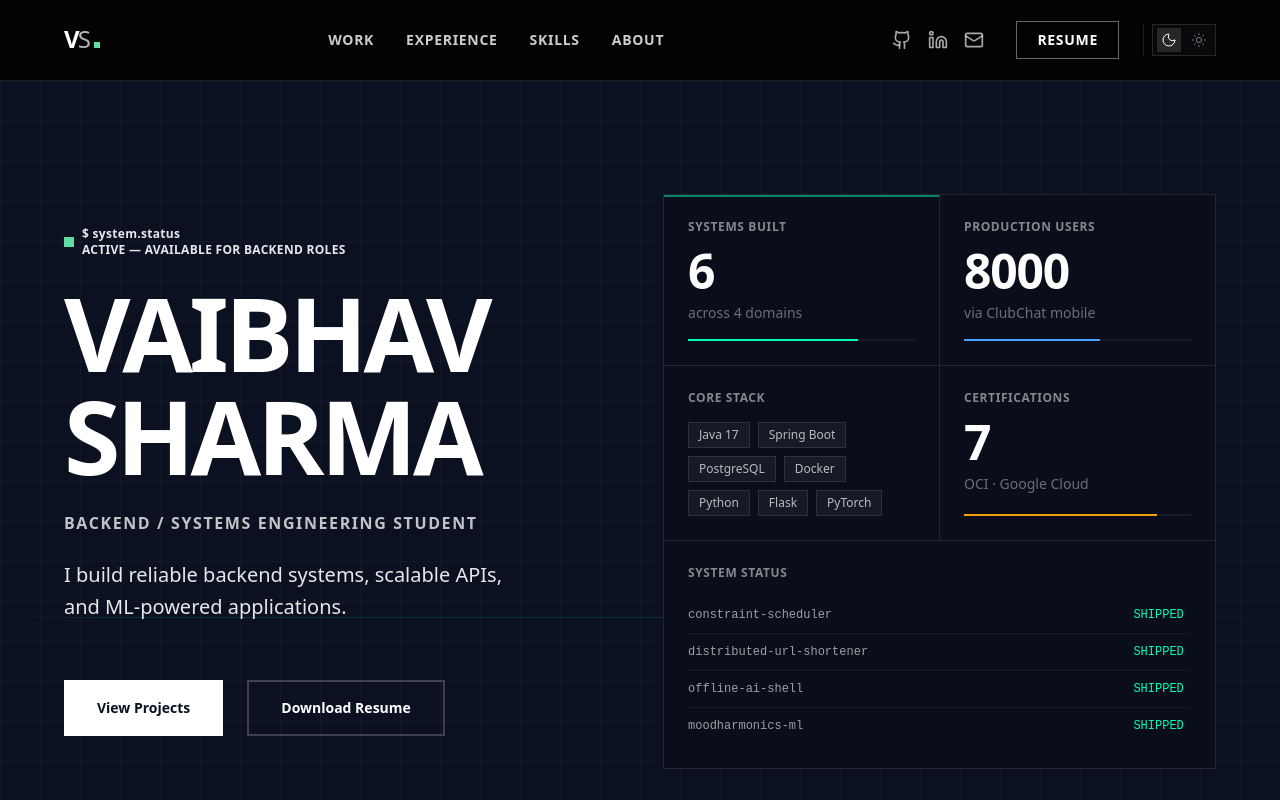
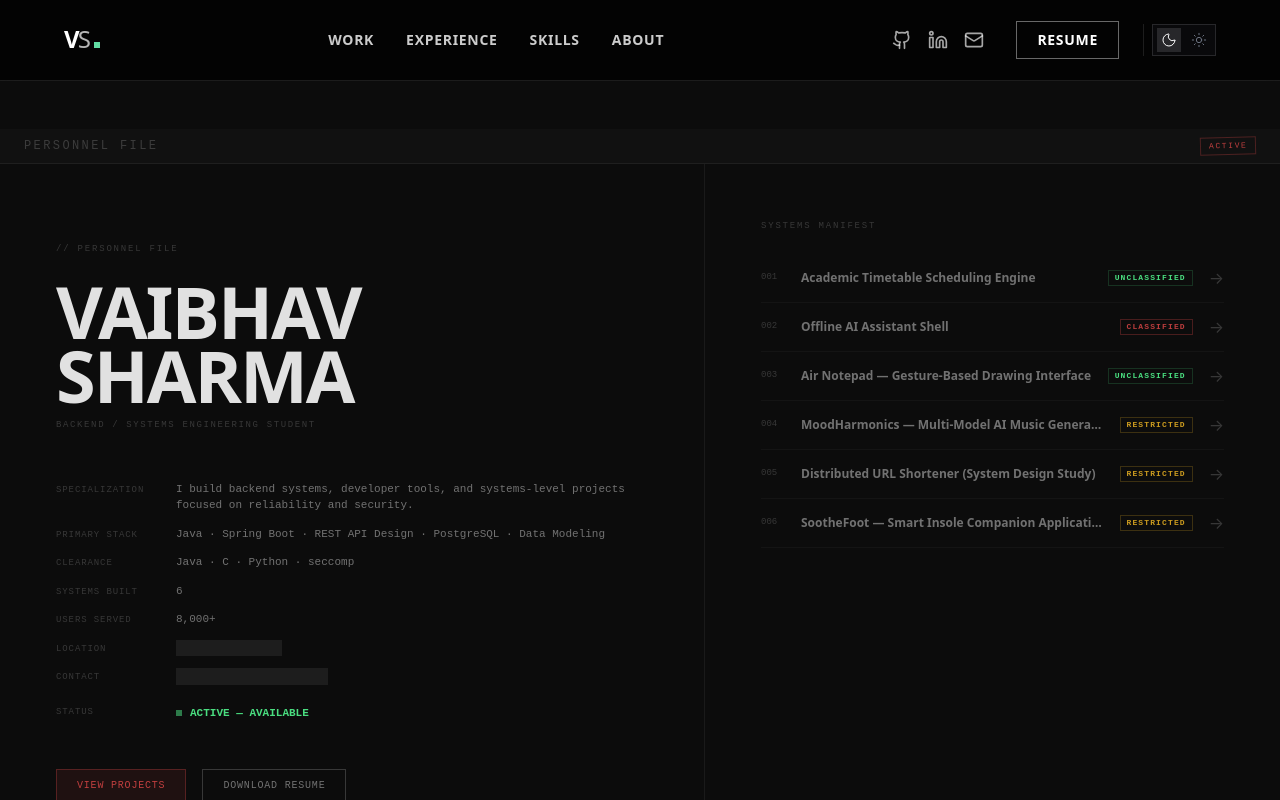
Before and after one commit to sharmavaibhav31/sharmavaibhav31, a React (Vite) app in the folder portfolio/: page / in a window 1280 px wide. Shown: the top 800 px of the page. Built offline with nearby package versions, Linux system fonts and the light colour scheme.

Commit message:
Updated home

```diff
--- a/portfolio/src/components/sections/HeroSection.tsx
+++ b/portfolio/src/components/sections/HeroSection.tsx
@@ -1,131 +1,138 @@
-import { useIntersectionObserver } from '../../hooks/useScrollReveal';
-import { useParallax } from '../../hooks/useParallax';
-import { SystemsMetricsPanel } from './SystemsMetricsPanel';
+// Theme: Redacted × Kernel/Log — new branch
+// Data source: resume.json, skills.json, projects.json — untouched
+
+import React from 'react';
+import resumeData from '../../data/resume.json';
+import skillsData from '../../data/skills.json';
+import projectsData from '../../data/projects.json';
 
 export const HeroSection: React.FC = () => {
-    useIntersectionObserver();
+    const specialization = resumeData.tagline;
 
-    // Hero text floats very subtly upward — understated depth
-    const textOffset = useParallax(0.08);
+    // Extract top 5 backend skills
+    const primaryStack = skillsData.capabilities
+        .find(c => c.category === 'Backend Engineering')
+        ?.items.slice(0, 5).map(i => i.name).join(' · ') || 'Java · Spring Boot · PostgreSQL · Docker';
+
+    const renderBadge = (category: string) => {
+        switch (category) {
+            case 'Security':
+                return <span className="font-mono text-[8px] tracking-[0.14em] px-[6px] py-[1px] font-bold border-[0.5px] border-accent-red-border text-accent-red">CLASSIFIED</span>;
+            case 'ML Orchestration':
+            case 'ML / AI':
+            case 'Scalability':
+            case 'IoT Systems':
+                return <span className="font-mono text-[8px] tracking-[0.14em] px-[6px] py-[1px] font-bold border-[0.5px] border-accent-amber-border text-accent-amber">RESTRICTED</span>;
+            case 'Automation':
+            case 'HCI':
+            default:
+                return <span className="font-mono text-[8px] tracking-[0.14em] px-[6px] py-[1px] font-bold border-[0.5px] border-accent-green-border text-accent-green">UNCLASSIFIED</span>;
+        }
+    };
 
     return (
-        <section
-            id="hero"
-            className="relative min-h-screen flex items-center border-b border-border/50 dark:border-slate-800/50 bg-slate-50 dark:bg-[#0B1120] overflow-hidden transition-colors duration-300"
-            aria-label="Hero"
-        >
-            {/* Subtle line-grid and horizontal scanline */}
-            <div className="absolute inset-0 pointer-events-none select-none" aria-hidden="true">
-                {/* Light Mode Grid */}
-                <div
-                    className="absolute inset-0 block dark:hidden"
-                    style={{
-                        backgroundImage: `
-                            linear-gradient(rgba(0, 0, 0, 0.05) 1px, transparent 1px),
-                            linear-gradient(90deg, rgba(0, 0, 0, 0.05) 1px, transparent 1px)
-                        `,
-                        backgroundSize: '40px 40px',
-                    }}
-                />
-                {/* Dark Mode Grid */}
-                <div
-                    className="absolute inset-0 hidden dark:block"
-                    style={{
-                        backgroundImage: `
-                            linear-gradient(rgba(255, 255, 255, 0.03) 1px, transparent 1px),
-                            linear-gradient(90deg, rgba(255, 255, 255, 0.03) 1px, transparent 1px)
-                        `,
-                        backgroundSize: '40px 40px',
-                    }}
-                />
-                {/* Scanline */}
-                <div
-                    className="absolute left-0 w-full h-[1px] bg-black/10 dark:bg-[#00ffb4]/15 animate-[heroScanline_4s_linear_infinite]"
-                    style={{
-                        maskImage: 'linear-gradient(to right, transparent, black 10%, black 90%, transparent)',
-                        WebkitMaskImage: 'linear-gradient(to right, transparent, black 10%, black 90%, transparent)',
-                    }}
-                />
-                <style>{`
-                    @keyframes heroScanline {
-                        0% { top: 0%; opacity: 0; }
-                        5% { opacity: 1; }
-                        95% { opacity: 1; }
-                        100% { top: 100%; opacity: 0; }
-                    }
-                `}</style>
+        <section id="hero" className="w-full min-h-screen flex flex-col bg-bg-primary pt-[48px]">
+            {/* DOCUMENT HEADER BAR */}
+            <div className="w-full bg-bg-surface border-b-[0.5px] border-border-default px-6 py-2 flex justify-between items-center z-10 shrink-0">
+                <div className="font-mono text-[12px] text-text-muted tracking-[0.2em]">
+                    PERSONNEL FILE
+                </div>
+                <div className="font-mono text-[8px] tracking-[0.2em] px-2 py-[2px] border border-accent-red-border text-accent-red -rotate-[1.5deg]">
+                    ACTIVE
+                </div>
             </div>
 
-            {/* Content — fluid padding and flexible stacked/row layout */}
-            <div
-                className="relative z-20 w-full max-w-[1920px] mx-auto px-6 md:px-12 xl:px-16 pt-32 pb-24 lg:py-0 min-h-screen flex flex-col lg:flex-row items-center justify-center lg:justify-between pointer-events-none gap-10 lg:gap-8"
-                style={{
-                    transform: `translateY(${-textOffset}px)`,
-                    willChange: 'transform',
-                }}
-            >
-                {/* Left Side: Hero Text */}
-                <div className="w-full lg:w-[45%] xl:w-[40%] flex flex-col items-start text-left relative pointer-events-auto shrink-0 z-20">
-                    {/* Status label */}
-                    <div className="reveal flex items-center gap-2 mb-6">
-                        <span className="relative flex h-2.5 w-2.5">
-                            <span className="animate-ping absolute inline-flex h-full w-full rounded-full bg-accent dark:bg-[#61dca3] opacity-75"></span>
-                            <span className="relative inline-flex rounded-full h-2.5 w-2.5 bg-accent dark:bg-[#61dca3]"></span>
-                        </span>
-                        <span className="text-xs font-semibold tracking-wide text-secondary dark:text-white/90">
-                            $ system.status
-                            <br />
-                            ACTIVE — AVAILABLE FOR BACKEND ROLES
-                        </span>
+            {/* HERO BODY */}
+            <div className="flex flex-col lg:flex-row flex-1">
+                {/* LEFT COLUMN */}
+                <div className="w-full lg:w-[55%] p-6 sm:p-14 flex flex-col justify-center">
+                    {/* Top section */}
+                    <div className="mb-12">
+                        <div className="font-mono text-[9px] text-text-muted tracking-[0.2em] mb-6">
+                            // PERSONNEL FILE
+                        </div>
+                        <h1 className="font-sans text-[48px] sm:text-[72px] font-black leading-[0.88] tracking-[-2px] text-text-primary uppercase">
+                            {resumeData.name.split(' ').map((n, i) => <React.Fragment key={i}>{n}<br className="hidden sm:block" /></React.Fragment>)}
+                        </h1>
+                        <div className="font-mono text-[9px] tracking-[0.18em] text-text-muted mt-3 uppercase">
+                            {resumeData.title}
+                        </div>
                     </div>
 
-                    {/* Name */}
-                    <h1
-                        className="reveal font-display font-extrabold text-primary dark:text-white leading-none tracking-tight mb-6"
-                        style={{ fontSize: 'clamp(3.5rem, 8vw, 6.5rem)', letterSpacing: '-0.04em' }}
-                    >
-                        VAIBHAV<br />SHARMA
-                    </h1>
+                    {/* Middle section — FIELD ROWS */}
+                    <div className="flex flex-col gap-3 mb-12">
+                        <div className="flex flex-row items-baseline">
+                            <span className="w-[120px] shrink-0 font-mono text-[9px] text-text-muted tracking-[0.1em] uppercase">SPECIALIZATION</span>
+                            <span className="font-mono text-[11px] text-text-secondary">{specialization}</span>
+                        </div>
+                        <div className="flex flex-row items-baseline">
+                            <span className="w-[120px] shrink-0 font-mono text-[9px] text-text-muted tracking-[0.1em] uppercase">PRIMARY STACK</span>
+                            <span className="font-mono text-[11px] text-text-secondary">{primaryStack}</span>
+                        </div>
+                        <div className="flex flex-row items-baseline">
+                            <span className="w-[120px] shrink-0 font-mono text-[9px] text-text-muted tracking-[0.1em] uppercase">CLEARANCE</span>
+                            <span className="font-mono text-[11px] text-text-secondary">Java · C · Python · seccomp</span>
+                        </div>
+                        <div className="flex flex-row items-baseline">
+                            <span className="w-[120px] shrink-0 font-mono text-[9px] text-text-muted tracking-[0.1em] uppercase">SYSTEMS BUILT</span>
+                            <span className="font-mono text-[11px] text-text-secondary">{projectsData.length}</span>
+                        </div>
+                        <div className="flex flex-row items-baseline">
+                            <span className="w-[120px] shrink-0 font-mono text-[9px] text-text-muted tracking-[0.1em] uppercase">USERS SERVED</span>
+                            <span className="font-mono text-[11px] text-text-secondary">8,000+</span>
+                        </div>
+                        <div className="flex flex-row items-baseline">
+                            <span className="w-[120px] shrink-0 font-mono text-[9px] text-text-muted tracking-[0.1em] uppercase">LOCATION</span>
+                            <span className="font-mono text-[11px] redacted cursor-help" title="hover to reveal">Bengaluru, India</span>
+                        </div>
+                        <div className="flex flex-row items-baseline">
+                            <span className="w-[120px] shrink-0 font-mono text-[9px] text-text-muted tracking-[0.1em] uppercase">CONTACT</span>
+                            <span className="font-mono text-[11px] redacted cursor-help" title="hover to reveal">{resumeData.socials.email.replace('mailto:', '')}</span>
+                        </div>
+                        <div className="flex flex-row items-center mt-2">
+                            <span className="w-[120px] shrink-0 font-mono text-[9px] text-text-muted tracking-[0.1em] uppercase">STATUS</span>
+                            <div className="flex items-center gap-2">
+                                <div className="w-[6px] h-[6px] rounded-full bg-accent-green animate-pulse-dot"></div>
+                                <span className="font-mono text-[11px] text-accent-green font-bold">ACTIVE — AVAILABLE</span>
+                            </div>
+                        </div>
+                    </div>
 
-                    {/* Subtitle */}
-                    <p
-                        className="reveal text-secondary dark:text-white/75 font-bold mb-6 tracking-widest uppercase"
-                        style={{ fontSize: 'clamp(0.85rem, 1.5vw, 1rem)' }}
-                    >
-                        Backend / Systems Engineering Student
-                    </p>
-
-                    {/* Positioning statement */}
-                    <p
-                        className="reveal text-secondary dark:text-white/90 leading-relaxed mb-10 max-w-xl"
-                        style={{ fontSize: 'clamp(1.05rem, 1.8vw, 1.25rem)' }}
-                    >
-                        I build reliable backend systems, scalable APIs, and ML-powered applications.                    </p>
-
-                    {/* CTAs */}
-                    <div className="reveal flex flex-wrap gap-6 mt-4">
-                        <a
-                            href="#work"
-                            id="hero-cta-work"
-                            className="inline-flex items-center justify-center px-8 py-4 bg-primary dark:bg-white text-white dark:text-[#0B1120] text-sm font-bold shadow-lg hover:shadow-xl hover:bg-primary/90 dark:hover:bg-slate-100 hover:-translate-y-1 transition-all duration-300 w-full sm:w-auto border border-transparent dark:border-white/10"
-                        >
-                            View Projects
+                    {/* Bottom section — buttons */}
+                    <div className="flex flex-row gap-4 mt-auto lg:mt-0">
+                        <a href="#work" className="font-mono text-[10px] tracking-[0.08em] uppercase bg-accent-red-bg text-accent-red border-[0.5px] border-accent-red-border px-5 py-2 hover:border-accent-red hover:bg-accent-red/10 transition-all duration-150 rounded-none">
+                            VIEW PROJECTS
                         </a>
-                        <a
-                            href={`${import.meta.env.BASE_URL}Vaibhav_Sharma_resume.pdf`}
-                            id="hero-cta-resume"
-                            target="_blank"
-                            rel="noopener noreferrer"
-                            className="inline-flex items-center justify-center px-8 py-4 border-2 border-primary/20 dark:border-white/20 text-primary dark:text-white text-sm font-bold hover:border-primary/50 dark:hover:border-white/50 hover:bg-primary/5 dark:hover:bg-white/5 transition-all duration-300 w-full sm:w-auto"
-                        >
-                            Download Resume
+                        <a href={`${import.meta.env.BASE_URL}Vaibhav_Sharma_resume.pdf`} target="_blank" rel="noopener noreferrer" className="font-mono text-[10px] tracking-[0.08em] uppercase bg-transparent text-text-secondary border-[0.5px] border-text-muted px-5 py-2 hover:border-text-secondary hover:text-text-primary transition-all duration-150 rounded-none">
+                            DOWNLOAD RESUME
                         </a>
                     </div>
                 </div>
 
-                {/* Right Side: Systems Metrics Panel */}
-                <div className="w-full lg:w-[48%] relative pointer-events-none flex items-center justify-center mt-4 border-t border-border/50 lg:border-t-0 pt-8 lg:mt-0 lg:pt-0">
-                    <SystemsMetricsPanel />
+                {/* RIGHT COLUMN */}
+                <div className="w-full lg:w-[45%] border-t-[0.5px] lg:border-t-0 lg:border-l-[0.5px] border-border-default p-6 sm:p-14 flex flex-col">
+                    <div className="font-mono text-[9px] text-text-muted tracking-[0.2em] mb-5">
+                        SYSTEMS MANIFEST
+                    </div>
+
+                    <div className="flex-1 flex flex-col">
+                        {projectsData.slice(0, 7).map((project, index) => (
+                            <a href="#work" key={project.id} className="flex flex-row items-center border-b-[0.5px] border-border-subtle py-3 hover:bg-white/[0.02] cursor-pointer group transition-colors">
+                                <span className="w-[40px] font-mono text-[9px] text-text-muted">{(index + 1).toString().padStart(3, '0')}</span>
+                                <span className="flex-1 font-sans text-[12px] font-semibold text-text-secondary truncate pr-4 group-hover:text-text-primary transition-colors">
+                                    {project.title}
+                                </span>
+                                <div className="flex flex-row items-center gap-4 shrink-0">
+                                    {renderBadge(project.category)}
+                                    <span className="text-text-muted group-hover:translate-x-1 transition-transform">→</span>
+                                </div>
+                            </a>
+                        ))}
+                    </div>
+
+                    <div className="font-mono text-[9px] text-text-muted mt-8">
+                        hover CONTACT and LOCATION fields to reveal
+                    </div>
                 </div>
             </div>
         </section>
```
